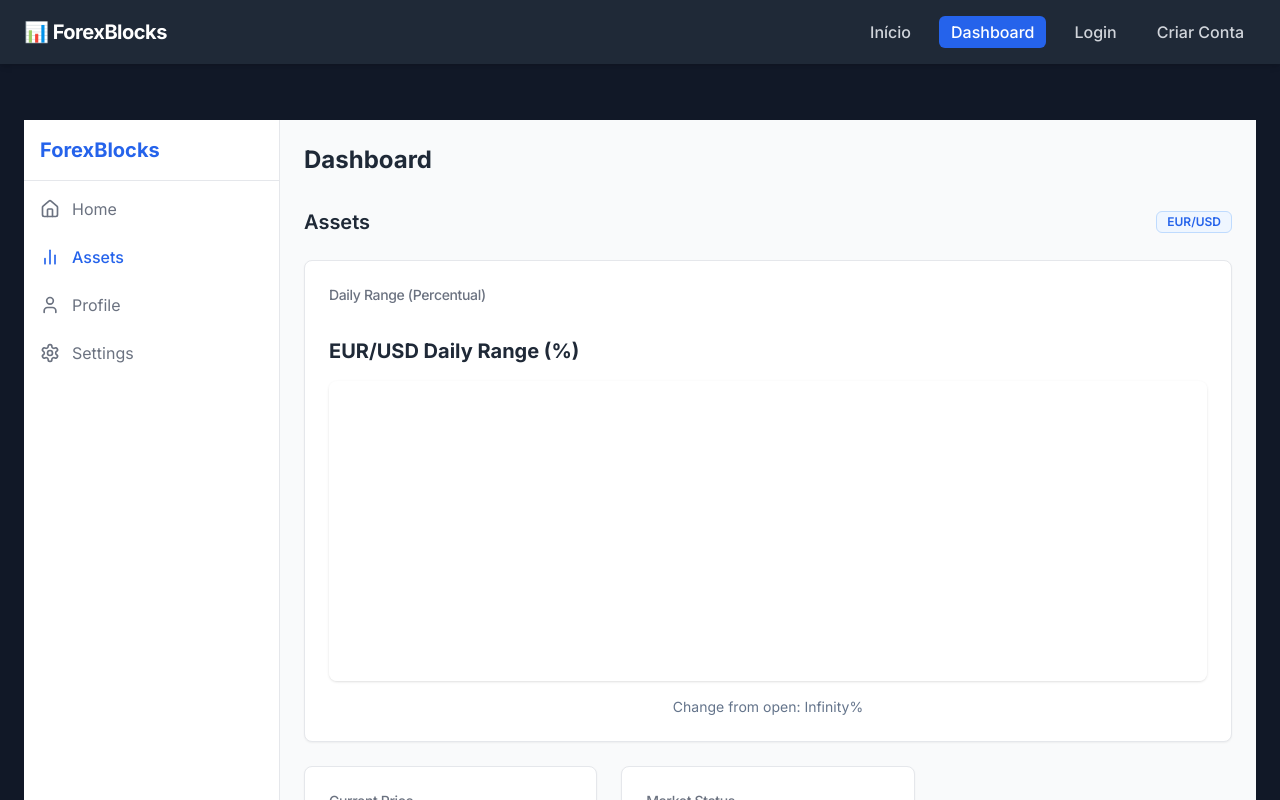
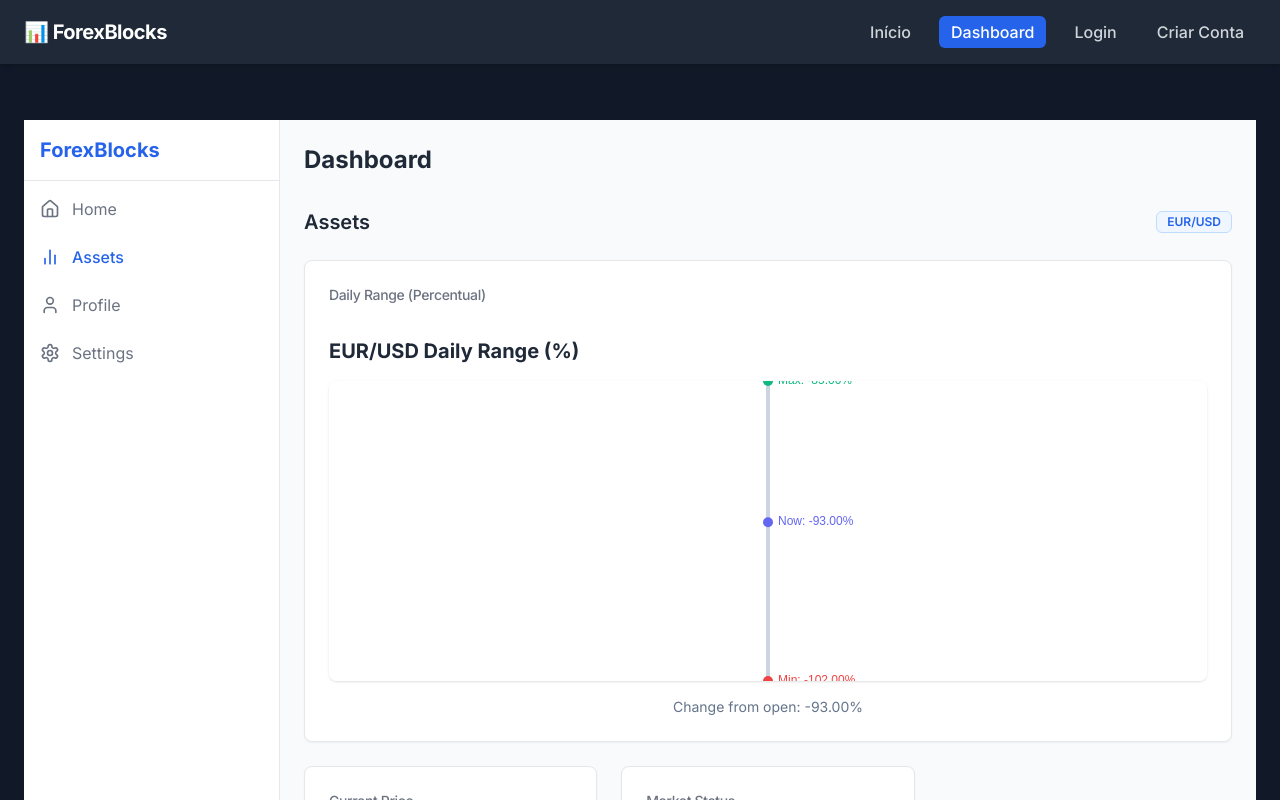
Before and after one commit to TulioBuarque/meusite-nextjs, a Next.js app: page /dashboard in a window 1280 px wide. Shown: the top 800 px of the page. Built offline with nearby package versions, Linux system fonts and the light colour scheme.

Commit message:
Update ProfessionalDailyRange.tsx

```diff
--- a/src/components/kpis/ProfessionalDailyRange.tsx
+++ b/src/components/kpis/ProfessionalDailyRange.tsx
@@ -24,9 +24,10 @@ export function ProfessionalDailyRange({
   const containerRef = useRef<HTMLDivElement>(null);
   const [dimensions, setDimensions] = useState({ width: 0, height: 0 });
 
-  const percentFromOpen = ((current - open) / open) * 100;
-  const percentMin = ((min - open) / open) * 100;
-  const percentMax = ((max - open) / open) * 100;
+  const safeOpen = open === 0 ? 1 : open; // Previne divisão por zero
+  const percentFromOpen = ((current - safeOpen) / safeOpen) * 100;
+  const percentMin = ((min - safeOpen) / safeOpen) * 100;
+  const percentMax = ((max - safeOpen) / safeOpen) * 100;
   const percentCurrent = percentFromOpen;
 
   useEffect(() => {
@@ -93,14 +94,7 @@ function drawLine(ctx: CanvasRenderingContext2D, width: number, startY: number,
   ctx.stroke();
 }
 
-function drawLevel(
-  ctx: CanvasRenderingContext2D,
-  x: number,
-  y: number,
-  label: string,
-  value: number,
-  color: string
-) {
+function drawLevel(ctx: CanvasRenderingContext2D, x: number, y: number, label: string, value: number, color: string) {
   ctx.fillStyle = color;
   ctx.beginPath();
   ctx.arc(x, y, 5, 0, Math.PI * 2);
```
